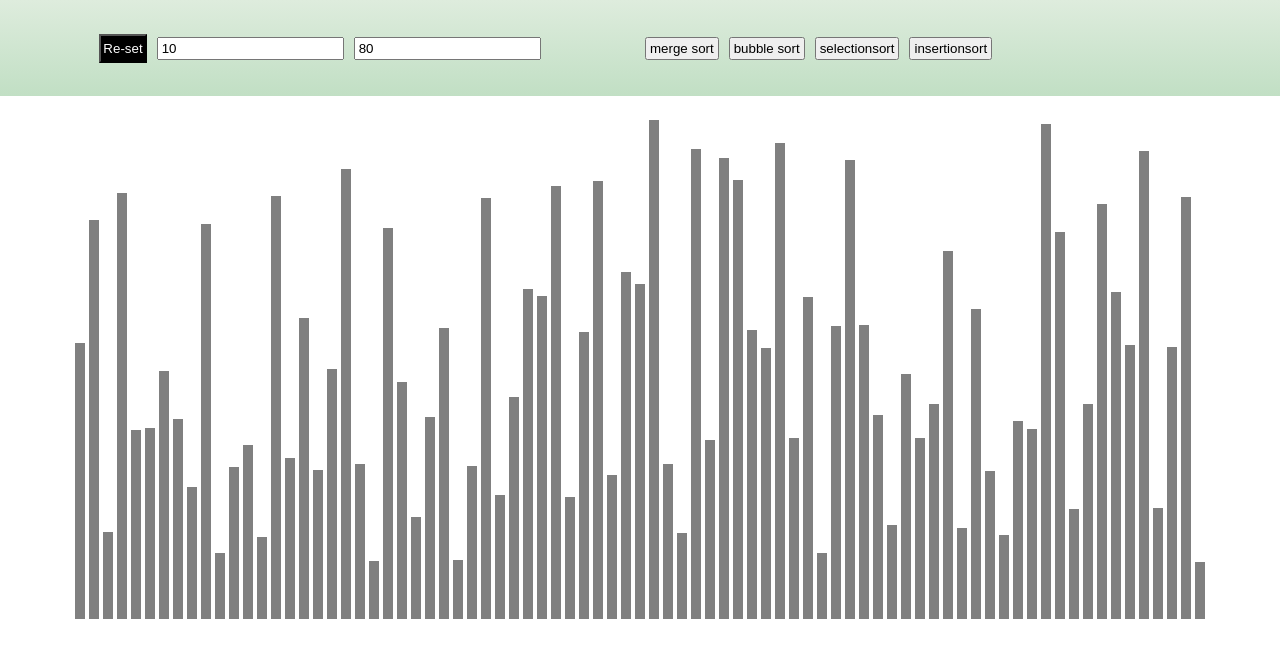
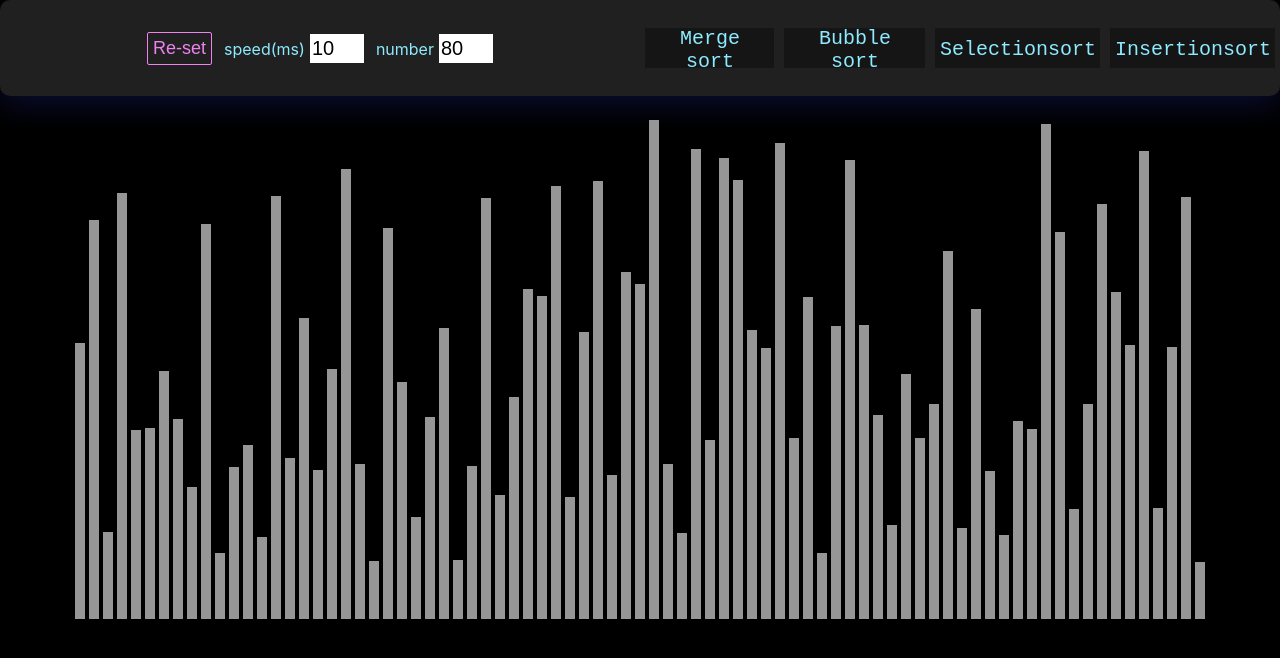
Before and after one commit to UnBeAtS01/visualizer, a React (Create React App) app: page / in a window 1280 px wide. Shown: the top 658 px of the page. Built offline with nearby package versions, Linux system fonts and the light colour scheme.

Commit message:
new sortings

```diff
--- a/src/index.css
+++ b/src/index.css
@@ -5,6 +5,7 @@ body {
     sans-serif;
   -webkit-font-smoothing: antialiased;
   -moz-osx-font-smoothing: grayscale;
+  background-color: black;
 }
 
 code {
--- a/src/sorting_algos/sort.js
+++ b/src/sorting_algos/sort.js
@@ -95,3 +95,6 @@ export const insertionsort = (array, moves) => {
     }
     return array;
 }
+export const quicksort = () => {
+
+}
--- a/src/sorting_visulaizer/navbar.jsx
+++ b/src/sorting_visulaizer/navbar.jsx
@@ -2,21 +2,47 @@ import './navbar.scss';
 import React, { Component } from 'react'
 
 class Nav extends Component {
+    constructor(props) {
+        super(props);
+        this.state = {
+            string: null
+        }
+    }
+    reset = () => {
+        this.props.reset();
+        this.setState({ string: null });
 
+    }
+    mergesort = () => {
+        this.props.mergesort();
+        this.setState({ string: 'mergesort' })
+    }
+    bubblesort = () => {
+        this.props.bubblesort();
+        this.setState({ string: 'bubblesort' })
+    }
+    insertionsort = () => {
+        this.props.insertionsort();
+        this.setState({ string: 'insertionsort' })
+    }
+    selectionsort = () => {
+        this.props.selectionsort();
+        this.setState({ string: 'selectionsort' })
+    }
     render() {
         const { speed, column } = this.props;
         return (<div className="Nav-bar">
-            <div className='rearrange' ><button className='buttons' style={{ backgroundColor: 'black', color: 'white', padding: '5px 2px 5px 2px' }} onClick={() => this.props.reset()}>Re-set</button>
-                <input type='number' className='buttons' value={speed} placeholder='SET SPEED' onChange={this.props.speedMod}></input>
-                <input type='number' className='buttons' value={column} placeholder='SET COLUMN' onChange={this.props.columnMod}></input>
+            <div className='rearrange' >
+                <button className='reset' onClick={this.reset}>Re-set</button>
+                <div className='first'><div className='speed_content'>speed(ms)</div><input type='number' value={speed} placeholder='SET SPEED' onChange={this.props.speedMod}></input></div>
+                <div className='second'><div className='number_content'>number</div><input type='number' value={column} placeholder='SET COLUMN' onChange={this.props.columnMod}></input></div>
             </div>
 
             <div class='sorting'>
-                <button className='buttons' onClick={() => this.props.mergesort()}>merge sort</button>
-                <button className='buttons' onClick={() => this.props.bubblesort()}>bubble sort</button>
-                <button className='buttons' onClick={() => this.props.selectionsort()}>selectionsort</button>
-                <button className='buttons' onClick={() => this.props.insertionsort()}>insertionsort</button>
-
+                <button className={`buttons ${this.state.string === 'mergesort' ? 'lvl' : ''}`} onClick={() => this.mergesort()} >Merge sort</button>
+                <button className={`buttons ${this.state.string === 'bubblesort' ? 'lvl' : ''}`} onClick={() => this.bubblesort()}>Bubble sort</button>
+                <button className={`buttons ${this.state.string === 'selectionsort' ? 'lvl' : ''}`} onClick={() => this.selectionsort()}>Selectionsort</button>
+                <button className={`buttons ${this.state.string === 'insertionsort' ? 'lvl' : ''}`} onClick={() => this.insertionsort()}>Insertionsort</button>
             </div>
         </div>);
     }
--- a/src/sorting_visulaizer/navbar.scss
+++ b/src/sorting_visulaizer/navbar.scss
@@ -4,21 +4,93 @@
     align-items: center;
     height: 6rem;
     width: 100%;
+    background: rgba( 65, 65, 65, 0.5 );
+box-shadow: 0 8px 32px 0 rgba( 31, 38, 135, 0.37 );
+backdrop-filter: blur( 20px );
+-webkit-backdrop-filter: blur( 20px );
+border-radius: 10px;
+
     .buttons{
         margin: 5px;
-        padding: 2px 3px 2px 3px;
+        padding: 5px 4px 2px 5px;
+        display: flex;
+        height: 40px;
+        color: #8deaff;
+        font-size: 20px;
+        font-family: monospace;
+        justify-content: center;
+        align-items: center;
+        background: rgb(22, 21, 21);
+       border:none;
     }
+
     .rearrange{
         width: 50%;
         display: flex;
         justify-content: center;
         align-items: center;
+        height: 100%;
+      .reset{
+         display: flex;
+         border: none;
+         font-size: 18px;
+         background: transparent;
+         color: violet;
+         border:1px solid violet;
+         border-radius: 2px;
+         padding: 5px 5px 5px 5px;
+         margin-right: 10px;
+
+      }
+      .reset:hover{
+
+            background: rgb(177, 28, 177);
+            color: white;
+
+      }
+        .first{
+           color: #8deaff;
+            display: flex;
+            margin-right: 10px;
+            flex-direction: row;
+            .speed_content{
+                display: flex;
+                justify-content: center;
+                align-items: center;
+                padding:5px 5px 4px 2px;
+
+            }
+        }
+        .second{
+           color: #8deaff;
+            display: flex;
+            flex-direction: row;
+
+            .number_content{
+                display: flex;
+                padding:5px 5px 4px 2px;
+               // background-color: red;
+                justify-content: center;
+                align-items: center;
+            }
+        }
     }
     .sorting{
 
         width: 50%;
         margin-right: 0;
         display: flex;
+       .lvl{
+          border-bottom:4px solid #8709a7;
 
+       }
     }
 }
+input{
+    border:none;
+    font-size: 20px;
+    width: 50px;
+}
+input:focus{
+    outline: none;
+}
--- a/src/sorting_visulaizer/sortingVis.jsx
+++ b/src/sorting_visulaizer/sortingVis.jsx
@@ -141,7 +141,7 @@ class sortingVisualizer extends React.Component {
     render() {
         const array = this.state.array;
         return (
-            <div>
+            <div >
                 <Nav reset={this.resetArray} bubblesort={this.Bubblesort} mergesort={this.mergesort} insertionsort={this.insertionsort} selectionsort={this.selectionsort} speedMod={this.speedMod} speed={this.state.speed} column={this.state.number} columnMod={this.columnMod} />
                 <div className='base_container'>
 
@@ -154,14 +154,14 @@ class sortingVisualizer extends React.Component {
                                         { }
                                     </div>
                                 else
-                                    return <div className='array-bars' key={idx} style={{ height: `${value}px`, backgroundColor: 'yellow' }}>
+                                    return <div className='array-bars' key={idx} style={{ height: `${value}px`, backgroundColor: 'violet' }}>
                                         { }
                                     </div>
                             }
                             else if (this.state.colorfinal.length === 0) {
                                 console.log("startend", this.state.color[0], this.state.color[1]);
                                 if (this.state.color[0] <= idx && this.state.color[1] >= idx) {
-                                    return <div className='array-bars' key={idx} style={{ height: `${value}px`, backgroundColor: 'yellow' }}>
+                                    return <div className='array-bars' key={idx} style={{ height: `${value}px`, backgroundColor: 'violet' }}>
                                         { }
                                     </div>
                                 }
@@ -172,7 +172,7 @@ class sortingVisualizer extends React.Component {
                                 }
                             }
                             else {
-                                return <div className='array-bars' key={idx} style={{ height: `${value}px`, backgroundColor: 'blue' }}>
+                                return <div className='array-bars' key={idx} style={{ height: `${value}px`, backgroundColor: '#8deaff' }}>
                                     { }
                                 </div>
                             }
--- a/src/sorting_visulaizer/sortingVis.scss
+++ b/src/sorting_visulaizer/sortingVis.scss
@@ -8,15 +8,13 @@
     display: flex;
     align-items: baseline;
 
+
     .array-bars{
         width: 10px;
         margin:0px 2px 0px 2px;
         justify-content: center;
         align-items: center;
-        background-color:gray;
+        background-color:rgb(150, 150, 150);
         border-radius: 2px solid black;
     }
 }
-.main{
-  background-image: linear-gradient(to top, #c1dfc4 0%, #deecdd 100%);
-}
```
